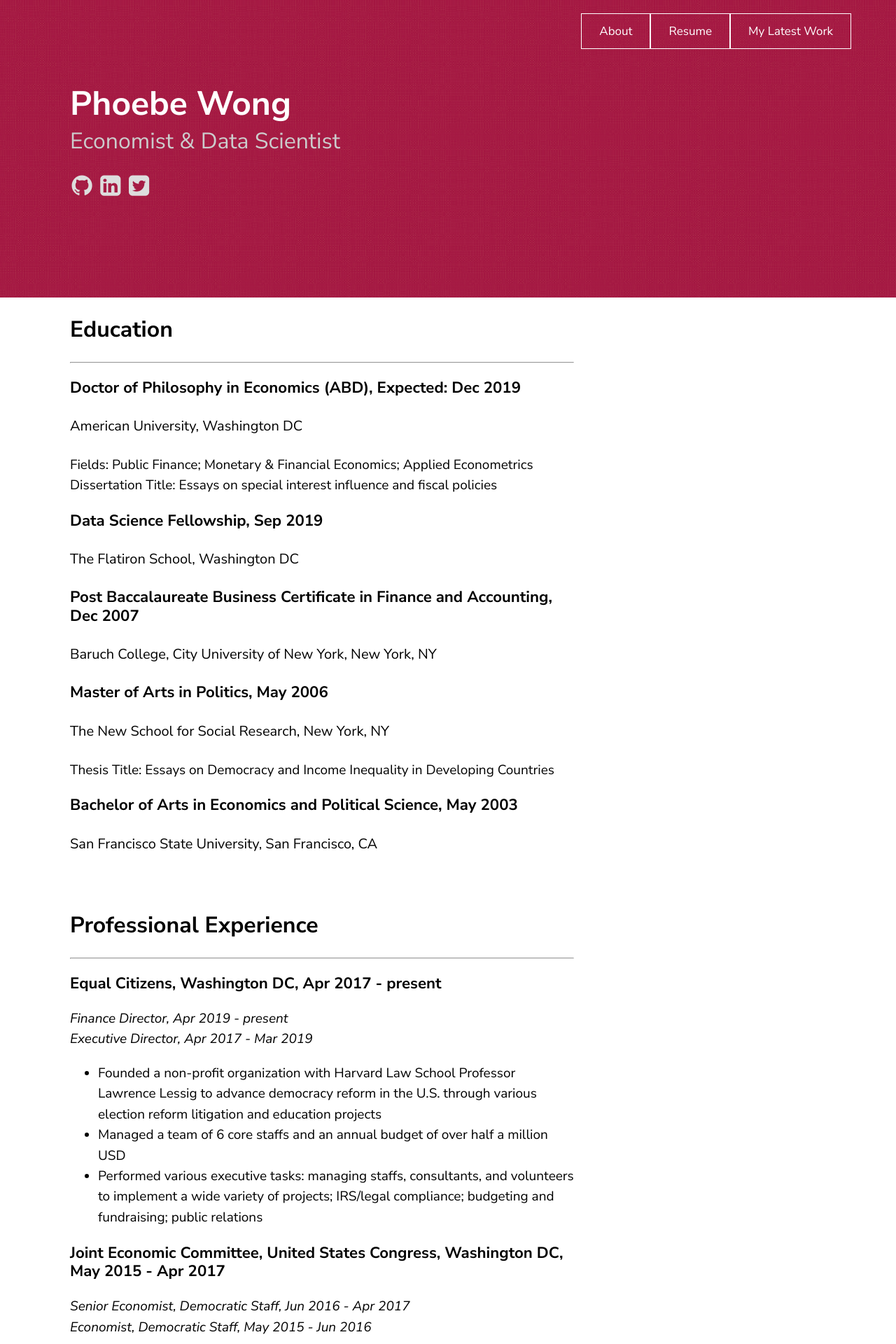
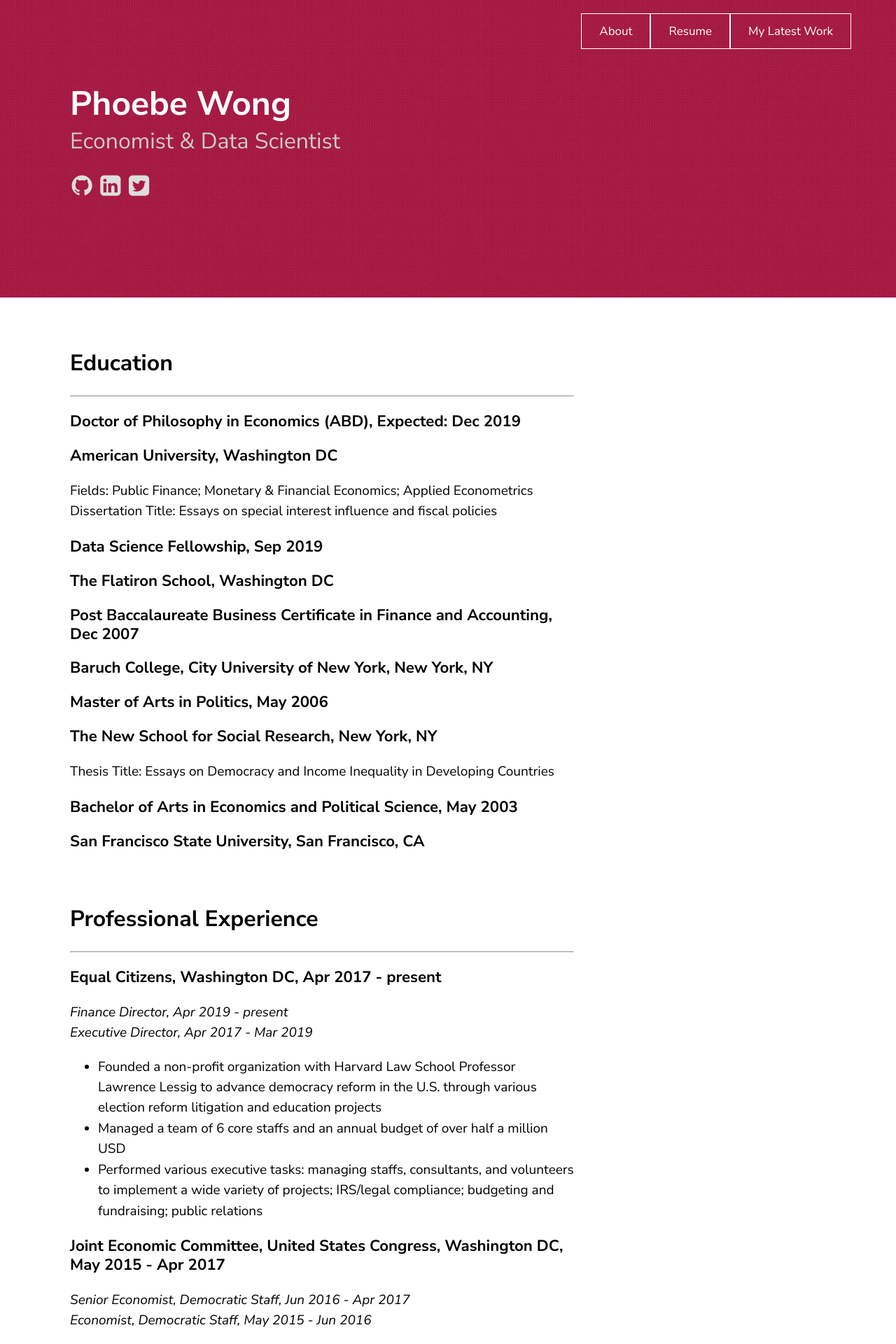
Before and after one commit to phoebetwong/phoebetwong.github.io, a Jekyll site: the page built from resume.md, in a window 1280 px wide. Shown: the top 1920 px of the page at 70% size. Built offline with Jekyll 4.4.1, drawn with Linux system fonts in a browser that asks for light colours; a script that is not in the unit is left out.

Commit message:
cv formatting

```diff
--- a/resume.md
+++ b/resume.md
@@ -2,25 +2,26 @@
 layout: page
 title: resume
 ---
+<br>
 ## Education
 ---
 ### Doctor of Philosophy in Economics (ABD), Expected: Dec 2019
-#### American University, Washington DC
+### American University, Washington DC
 Fields: Public Finance; Monetary & Financial Economics; Applied Econometrics<br>
 Dissertation Title: Essays on special interest influence and fiscal policies
 
 ### Data Science Fellowship, Sep 2019
-#### The Flatiron School, Washington DC
+### The Flatiron School, Washington DC
 
 ### Post Baccalaureate Business Certificate in Finance and Accounting, Dec 2007
-#### Baruch College, City University of New York, New York, NY
+### Baruch College, City University of New York, New York, NY
 
 ### Master of Arts in Politics, May 2006
-#### The New School for Social Research, New York, NY<br>
+### The New School for Social Research, New York, NY<br>
 Thesis Title: Essays on Democracy and Income Inequality in Developing Countries
 
 ### Bachelor of Arts in Economics and Political Science, May 2003
-#### San Francisco State University, San Francisco, CA
+### San Francisco State University, San Francisco, CA
 
 <br>
 ## Professional Experience
@@ -48,8 +49,10 @@
 - Compiled and updated a fiscal database of all Europe and Central Asia (ECA) client countries through collaboration with the World Bank country offices
 -	Analyzed macro and financial indicators in the ECA region for Euro-zone crisis monitoring
 -	Supported senior staffs in drafting reports on recent public finance developments, fiscal implications of the 2008-09 financial crisis, and medium-term fiscal projections in ECA countries<br>
+<br>
 *Consultant, Development Economics & Chief Economist, Macroeconomics & Growth Unit*
 - Analyzed Peru census data using various microeconometric models with STATA for a paper on the socioeconomic impacts of mining activity in Peru, published in a peer-reviewed journal<br>
+<br>
 *Consultant, Latin America & the Caribbean, Financial Management Unit*
 - Authored a grant proposal for a regional study on public financial management reforms and the quality of public service provision in the Latin America & the Caribbean region
 
```
